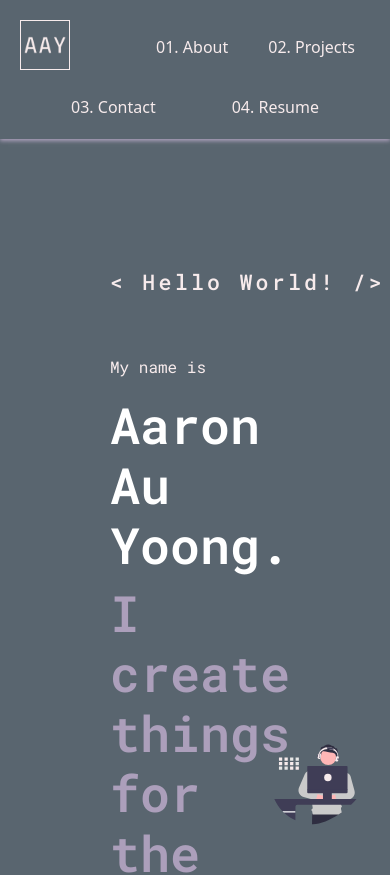
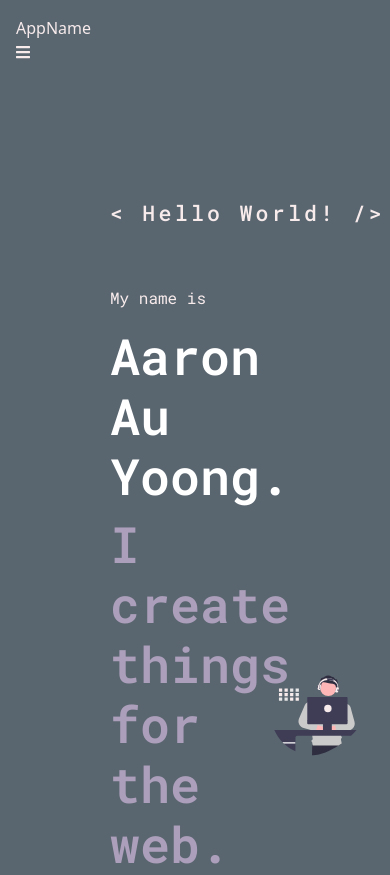
Before and after one commit to aaronauyoong/my-react-portfolio, a React (Create React App) app: page / in a window 390 px wide. Shown: the top 875 px of the page. Built offline with nearby package versions, Linux system fonts and the light colour scheme.

Commit message:
refactored header section to have a main file, and have nav components. working on adding mobile navbar. began installing tailwind npm packages for styling purposes

```diff
--- a/src/App.js
+++ b/src/App.js
@@ -1,7 +1,7 @@
 import React from "react";
 import { BrowserRouter as Router, Route, Switch } from "react-router-dom";
 import Home from "./components/homepage/Home";
-import Nav from "./components/nav/Nav";
+import Header from "./components/Header";
 import About from "./components/about/About";
 import Contact from "./components/contact/Contact";
 import Projects from "./components/projects/Projects";
@@ -13,7 +13,7 @@
 
 	return (
 		<div className="react-portfolio">
-			<Nav />
+			<Header />
 			<main>
 				<Router>
 					<Switch>
--- /dev/null
+++ b/src/components/Header.js
@@ -0,0 +1,18 @@
+import React from 'react';
+import Nav from './nav/Nav';
+import Navigation from './nav/Navigation';
+import Logo from '../assets/images/website-logo.png';
+
+
+function Header() {
+    return (
+        <header className="border-b p-3 flex justify-between items-center">
+            <span className="font-bold">
+                AppName
+            </span>
+            <Navigation />
+        </header>
+    );
+}
+
+export default Header;
--- a/src/components/nav/Nav.js
+++ b/src/components/nav/Nav.js
@@ -11,7 +11,6 @@
     // const closeMobileMenu = () => setClick(false);
 
     return (
-        <header>
             <nav className="nav-bar">
                 <div className="square logo">
                     <a href="/">
@@ -41,7 +40,6 @@
                     04. Resume
                 </a>
             </nav>
-        </header>
     );
 }
 
--- /dev/null
+++ b/src/components/nav/Navigation.js
@@ -0,0 +1,41 @@
+import React, { useState } from 'react';
+import '../../assets/styles/nav.css';
+import '../../assets/styles/custom-styles.css';
+import { FontAwesomeIcon } from '@fortawesome/react-fontawesome';
+import { faBars } from '@fortawesome/free-solid-svg-icons';
+
+function Navigation() {
+    const [showMenu, setShowMenu] = useState(false);
+
+    let menu;
+    let menuMask;
+
+    if (showMenu) {
+        menu = (
+            <div className="fixed bg-white top-0 left-0 w-4/5 h-full z-50 shadow">
+                This is the menu
+            </div>
+        );
+        menuMask = (
+            <div
+                className="bg-black fixed top-0 left-0 w-full h-full z-50"
+                onClick={() => setShowMenu(false)}
+            ></div>
+        );
+    }
+
+    return (
+        <nav>
+            <span className="text-xl">
+                <FontAwesomeIcon
+                    icon={faBars}
+                    onClick={() => setShowMenu(!showMenu)}
+                />
+            </span>
+            {menuMask}
+            {menu}
+        </nav>
+    );
+}
+
+export default Navigation;
```
Also changed, not shown: package.json (+5 -3 lines), 1 other file (tests, documents, lock files or other folders).
